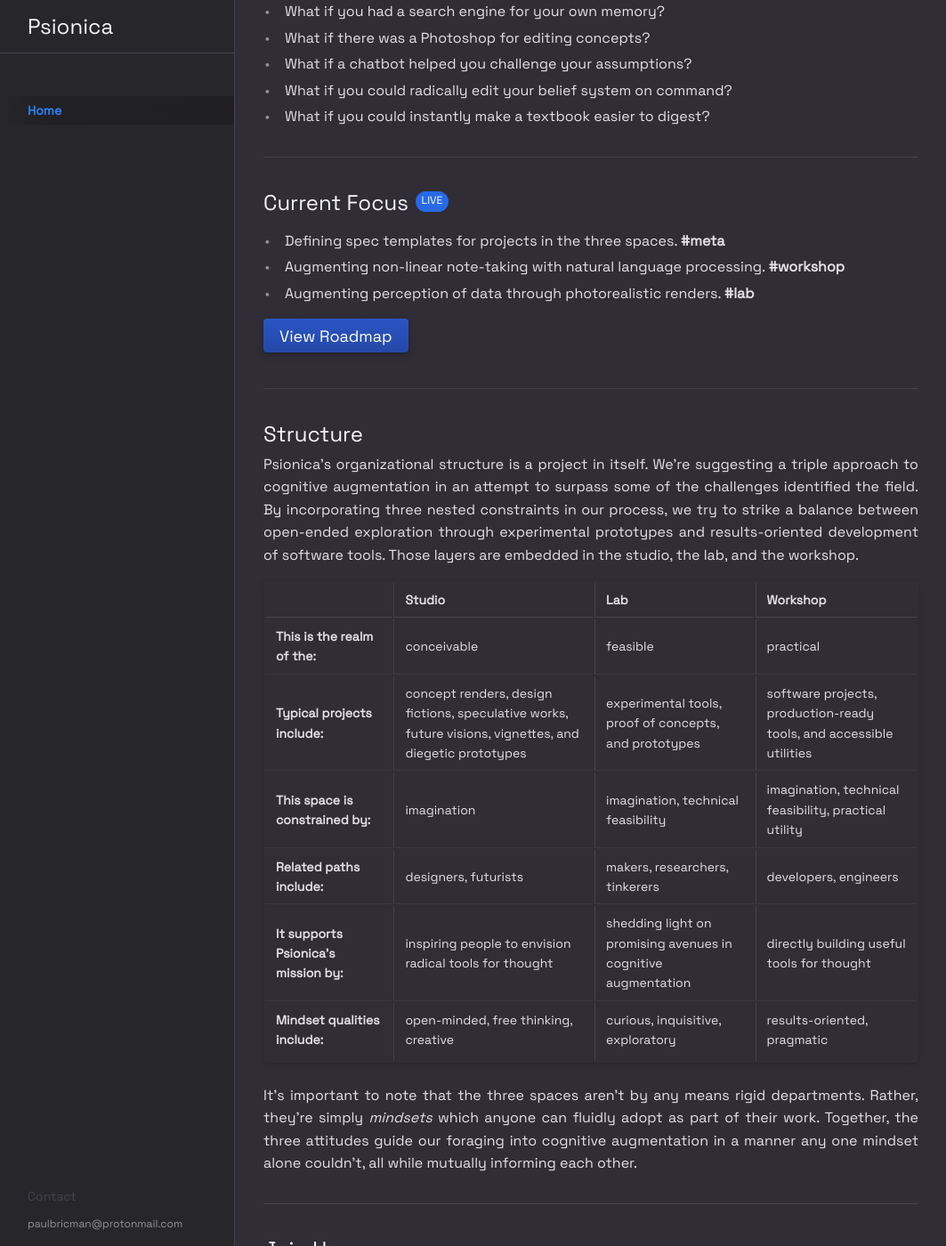
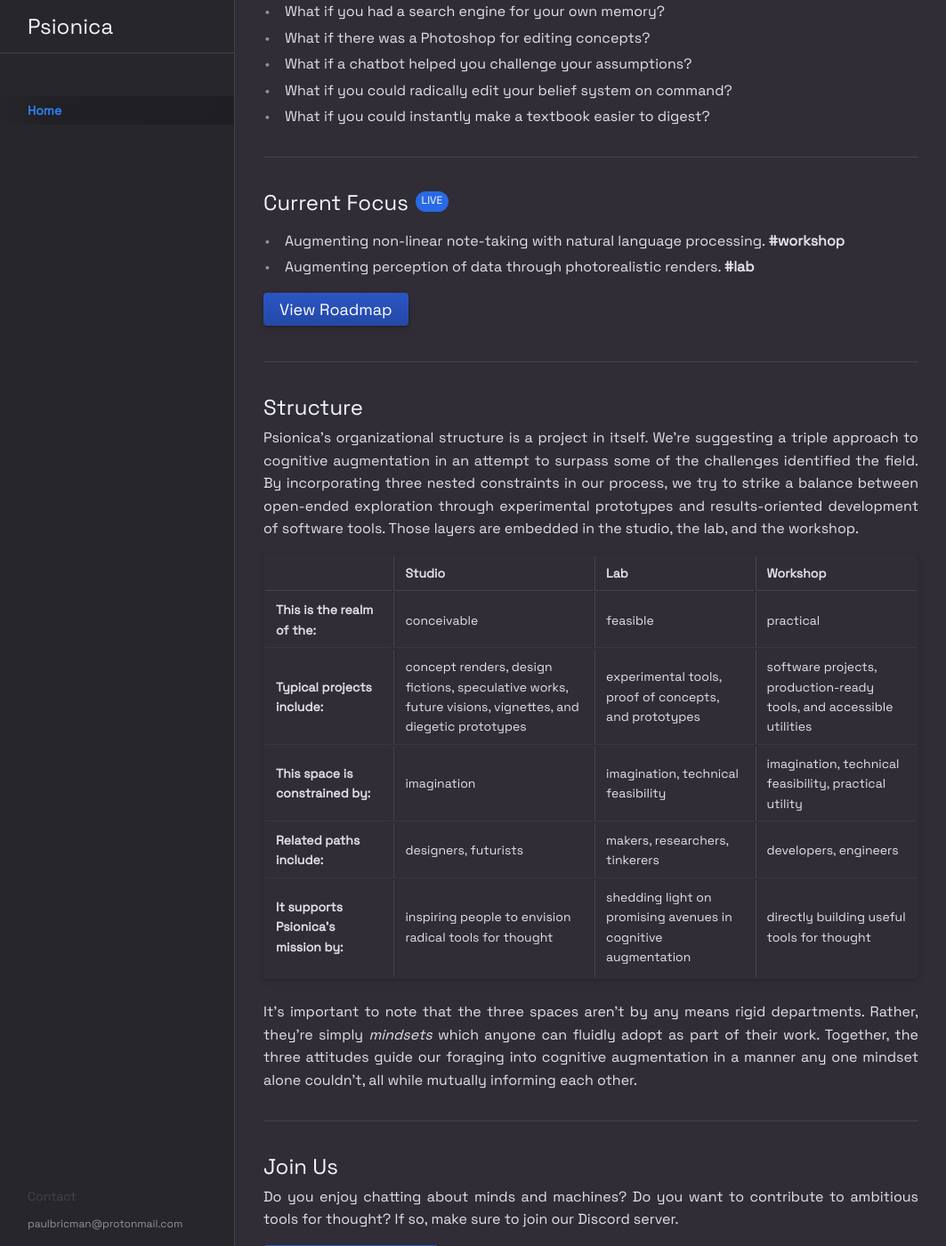
Before and after one commit to Psionica/psionica.github.io, a Jekyll site: the page built from index.md, in a window 1280 px wide and 1400 px high, scrolled down 553 px. Shown: the whole window at 89% size, without its empty margins (108-1171 px from the left). Built offline with Jekyll 4.4.1, drawn with Linux system fonts in a browser that asks for light colours.

Commit message:
Update index.md

```diff
--- a/index.md
+++ b/index.md
@@ -35,7 +35,6 @@ In our work, we're routinely addressing questions such as:
 Live
 {: .label }
 
-- Defining spec templates for projects in the three spaces. **#meta**
 - Augmenting non-linear note-taking with natural language processing. **#workshop**
 - Augmenting perception of data through photorealistic renders. **#lab**
 
@@ -54,7 +53,6 @@ Psionica's organizational structure is a project in itself. We're suggesting a t
 | **This space is constrained by:** | imagination | imagination, technical feasibility | imagination, technical feasibility, practical utility |
 | **Related paths include:** | designers, futurists | makers, researchers, tinkerers | developers, engineers |
 | **It supports Psionica's mission by:** | inspiring people to envision radical tools for thought | shedding light on promising avenues in cognitive augmentation | directly building useful tools for thought |
-| **Mindset qualities include:** | open-minded, free thinking, creative | curious, inquisitive, exploratory | results-oriented, pragmatic |
 
 It's important to note that the three spaces aren't by any means rigid departments. Rather, they're simply *mindsets* which anyone can fluidly adopt as part of their work. Together, the three attitudes guide our foraging into cognitive augmentation in a manner any one mindset alone couldn't, all while mutually informing each other.
 
```
